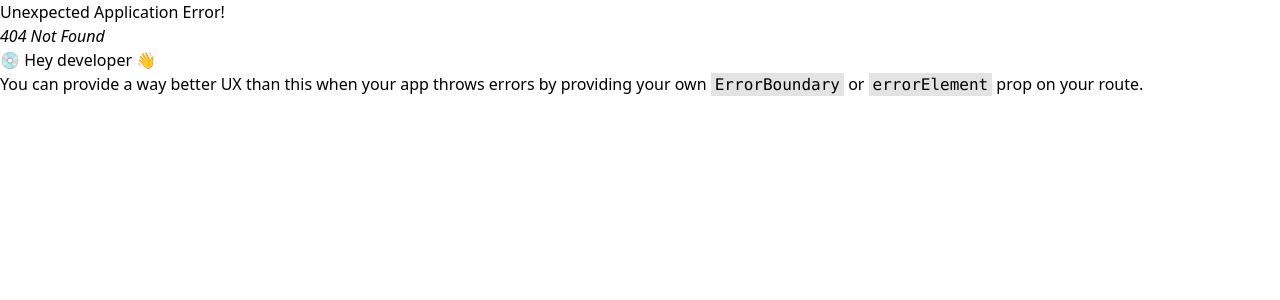
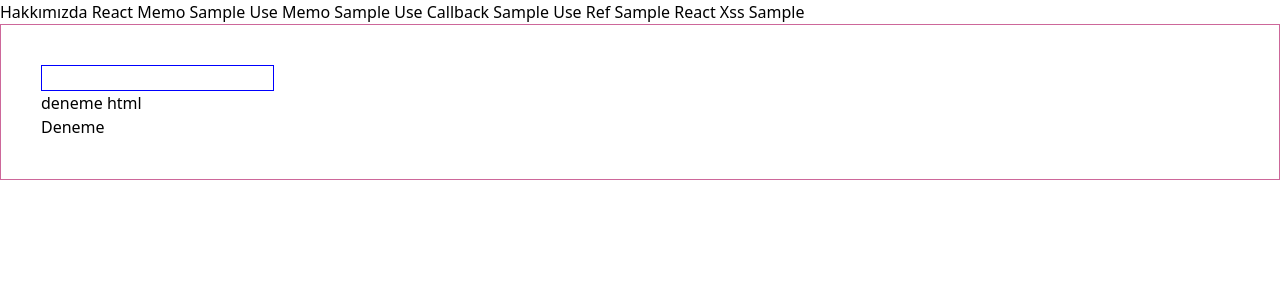
Before and after one commit to neominalsolutions/linktera-webpack-app, a React app: page /reactXSS in a window 1280 px wide. Before the commit this address had no page. Shown: the top 300 px of the page. Built offline with nearby package versions, Linux system fonts and the light colour scheme.

Commit message:
ReactXSSSample

```diff
--- a/package.json
+++ b/package.json
@@ -11,8 +11,10 @@
   "author": "",
   "license": "ISC",
   "dependencies": {
+    "@types/dompurify": "^3.0.5",
     "@types/react": "^18.2.79",
     "@types/react-dom": "^18.2.25",
+    "dompurify": "^3.1.0",
     "react": "^18.2.0",
     "react-dom": "^18.2.0",
     "react-router-dom": "^6.22.3"
--- a/src/App.tsx
+++ b/src/App.tsx
@@ -9,7 +9,8 @@ function App() {
 				<Link to="/reactMemo">React Memo Sample</Link>{' '}
 				<Link to="/useMemo">Use Memo Sample</Link>{' '}
 				<Link to="/useCallback">Use Callback Sample</Link>{' '}
-				<Link to="/useRef">Use Ref Sample</Link>
+				<Link to="/useRef">Use Ref Sample</Link>{' '}
+				<Link to="/reactXss">React Xss Sample</Link>
 			</nav>
 			<main className="alert">
 				<Outlet />
--- a/src/index.tsx
+++ b/src/index.tsx
@@ -8,6 +8,7 @@ import ReactMemoSample from './pages/reactMemo/ReactMemoSample';
 import UseMemoSample from './pages/useMemo/UseMemoSample';
 import UseCallBackSample from './pages/useCallback/UseCallBackSample';
 import UseRefSample from './pages/useRef/UserRefSample';
+import ReactXSSSample from './pages/reactXSS/ReactXSSSample';
 
 const router = createBrowserRouter([
 	{
@@ -34,6 +35,10 @@ const router = createBrowserRouter([
 				path: '/useRef',
 				Component: UseRefSample,
 			},
+			{
+				path: '/reactXSS',
+				Component: ReactXSSSample,
+			},
 		],
 	},
 ]);
--- /dev/null
+++ b/src/pages/reactXSS/ReactXSSSample.tsx
@@ -0,0 +1,29 @@
+import React, { useState } from 'react';
+import DOMPurify from 'dompurify';
+
+function ReactXXXSample() {
+	const htmlContent = `<p>deneme html</p>`;
+	const hrefElement = `<a href="javascript:alert('XSS')">Deneme</a>`;
+
+	`<img onerror="console.log(localStorage.getItem('accessToken'))" src="" alt="img" />`;
+
+	const [title, setTitle] = useState('');
+
+	const onChange = (e: any) => {
+		setTitle(DOMPurify.sanitize(e.target.value));
+	};
+
+	return (
+		<>
+			<div className="p-10">
+				<input type="text" onChange={onChange} />
+				<div dangerouslySetInnerHTML={{ __html: htmlContent }}></div>
+				<div dangerouslySetInnerHTML={{ __html: hrefElement }}></div>
+
+				<div dangerouslySetInnerHTML={{ __html: title }}></div>
+			</div>
+		</>
+	);
+}
+
+export default ReactXXXSample;
```
Also changed, not shown: 1 other file (tests, documents, lock files or other folders).
